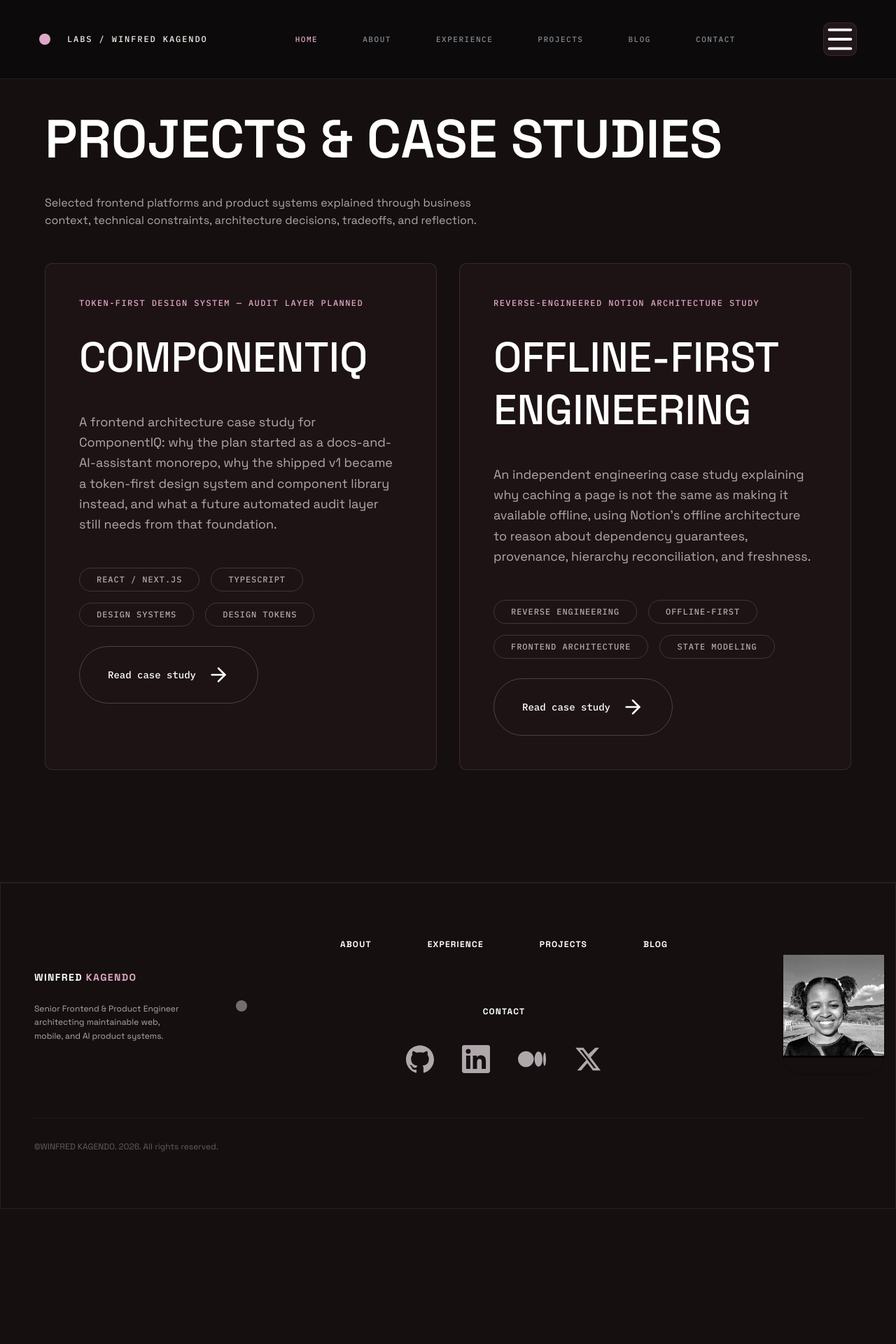
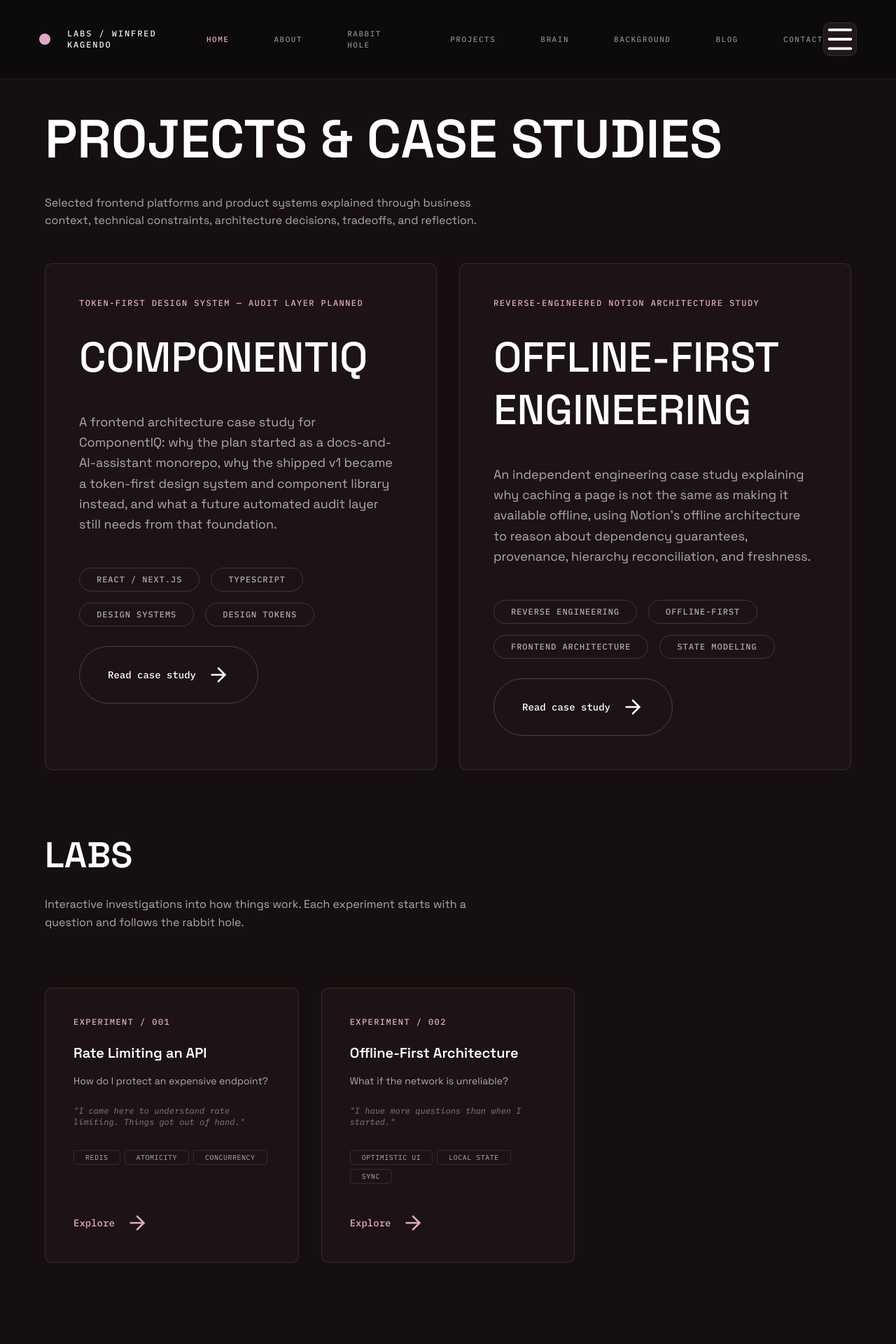
Before and after one commit to winniekagz/portfolio-animation, a Next.js app: page /projects in a window 1280 px wide. Shown: the top 1920 px of the page at 70% size. Before the commit the page ends 1727 px from the top, so only its background shows below. Built offline with nearby package versions, Linux system fonts and the light colour scheme.

Commit message:
chore: integrate new sections into pages
- Export new sections from organisms index
- Add Labs section to projects page with experiment cards
- Update home page section composition
- Minor theme and AboutSection adjustments

```diff
--- a/app/page.tsx
+++ b/app/page.tsx
@@ -1,9 +1,12 @@
 import {
   AboutSection,
+  BeliefsSection,
   ContactSection,
-  ExperienceSection,
   HeroSection,
+  MeetMyBrainSection,
+  ProfessionalSection,
   ProjectsSection,
+  RabbitHoleSection,
 } from "@/components/organisms";
 import { BlogTemplate } from "@/components/templates";
 
@@ -13,8 +16,11 @@ export default function Home() {
     <>
       <HeroSection />
       <AboutSection />
-      <ExperienceSection />
+      <RabbitHoleSection />
       <ProjectsSection />
+      <MeetMyBrainSection />
+      <BeliefsSection />
+      <ProfessionalSection />
       <BlogTemplate />
       <ContactSection />
     </>
--- a/app/projects/page.tsx
+++ b/app/projects/page.tsx
@@ -1,6 +1,7 @@
 import Link from "next/link";
 import { ArrowRight } from "lucide-react";
 import { caseStudies } from "@/lib/data/case-studies";
+import { experiments } from "@/lib/data/thought-graph";
 
 const visibleCaseStudies = caseStudies.filter((study) =>
   ["offline-first-engineering", "componentiq"].includes(study.slug),
@@ -56,6 +57,58 @@ export default function ProjectsPage() {
           ))}
         </div>
       </section>
+
+      {/* Labs / Experiments Section */}
+      <section id="labs" className="mx-auto mt-24 max-w-6xl">
+        <h2
+          className="font-display uppercase text-foreground"
+          style={{ fontSize: "clamp(2rem, 4vw, 3.5rem)", fontWeight: 600, lineHeight: 1 }}
+        >
+          Labs
+        </h2>
+        <p className="mt-4 max-w-[65ch] font-body text-body leading-body text-muted-foreground">
+          Interactive investigations into how things work. Each experiment starts with a question and follows the rabbit hole.
+        </p>
+
+        <div className="mt-10 grid gap-4 md:grid-cols-2 lg:grid-cols-3">
+          {experiments.map((exp) => (
+            <article
+              key={exp.slug}
+              className="group flex flex-col rounded-lg border border-brand-text/10 bg-brand-surface/70 p-5 transition hover:border-brand-accent/60"
+            >
+              <p className="font-mono text-xs font-medium uppercase tracking-[0.12em] text-brand-accent">
+                Experiment / {exp.number}
+              </p>
+              <h3 className="mt-3 font-display text-xl font-semibold leading-tight text-brand-text">
+                {exp.title}
+              </h3>
+              <p className="mt-2 font-body text-sm leading-relaxed text-brand-text-muted">
+                {exp.question}
+              </p>
+              <p className="mt-3 font-mono text-xs italic text-brand-text-muted/70">
+                "{exp.quip}"
+              </p>
+              <div className="mt-4 flex flex-wrap gap-1.5">
+                {exp.ledTo.slice(0, 3).map((concept) => (
+                  <span
+                    key={concept}
+                    className="rounded border border-brand-text/10 px-2 py-0.5 font-mono text-[10px] uppercase tracking-wider text-brand-text-muted"
+                  >
+                    {concept}
+                  </span>
+                ))}
+              </div>
+              <Link
+                href={`/experiments/${exp.slug}`}
+                className="mt-auto pt-5 inline-flex items-center gap-2 font-mono text-sm font-medium text-brand-accent transition hover:text-brand-accent-hover"
+              >
+                Explore
+                <ArrowRight className="h-4 w-4" aria-hidden="true" />
+              </Link>
+            </article>
+          ))}
+        </div>
+      </section>
     </main>
   );
 }
--- a/components/organisms/AboutSection/AboutSection.tsx
+++ b/components/organisms/AboutSection/AboutSection.tsx
@@ -10,7 +10,7 @@ import { GitHubIcon, LinkedInIcon } from "@/components/atoms";
 // ─── copy ────────────────────────────────────────────────────────────────────
 const HEADLINE = "I own product surfaces where frontend architecture, business constraints, and user experience meet.";
 const BIO =
-  "I am a Product and Frontend Engineer based in Nairobi with 5+ years across AI, fintech, healthcare, SaaS, and mobile. My work spans React, Next.js, TypeScript, React Native, design systems, performance, accessibility, and AI integrations, with the emphasis on engineering decisions that help teams ship durable products.";
+  "Product and Frontend Engineer in Nairobi. 5+ years shipping across AI, fintech, healthcare, and mobile. I care about the system and the human using it.";
 const SOCIAL = [
   { Icon: GitHubIcon,   label: "GitHub",   href: "https://github.com/winniekagz",                        external: true },
   { Icon: LinkedInIcon, label: "LinkedIn", href: "https://linkedin.com/in/winfred-kagendo-3b099220b/",   external: true },
--- a/components/organisms/index.ts
+++ b/components/organisms/index.ts
@@ -1,12 +1,17 @@
 export * from "./AboutSection";
 export * from "./AnimatedMenu";
+export * from "./BeliefsSection";
 export * from "./BlogScroller";
 export * from "./ContactSection";
+export * from "./CredentialsSection";
 export * from "./CustomCursor";
 export * from "./ExperienceSection";
 export * from "./HeroSection";
+export * from "./MeetMyBrainSection";
 export * from "./Navbar";
+export * from "./ProfessionalSection";
 export * from "./ProjectsSection";
+export * from "./RabbitHoleSection";
 export * from "./ScrollPanel";
 export * from "./ServicesGrid";
 export * from "./SiteFooter";
--- a/lib/theme.ts
+++ b/lib/theme.ts
@@ -13,16 +13,28 @@ export const MENU_ITEMS = [
     previewAlt: "About section",
   },
   {
-    label: "Experience",
-    href: "#experience",
+    label: "Rabbit Hole",
+    href: "#rabbit-hole",
     preview: "/image/service.jpg",
-    previewAlt: "Experience section",
+    previewAlt: "Current rabbit hole section",
   },
   {
     label: "Projects",
     href: "#projects",
     preview: "/image/blue-abstract.png",
     previewAlt: "Projects and case studies section",
+  },
+  {
+    label: "Brain",
+    href: "#meet-my-brain",
+    preview: "/image/plan.jpg",
+    previewAlt: "How I think section",
+  },
+  {
+    label: "Background",
+    href: "#professional",
+    preview: "/image/service.jpg",
+    previewAlt: "Professional background section",
   },
   {
     label: "Blog",
```
